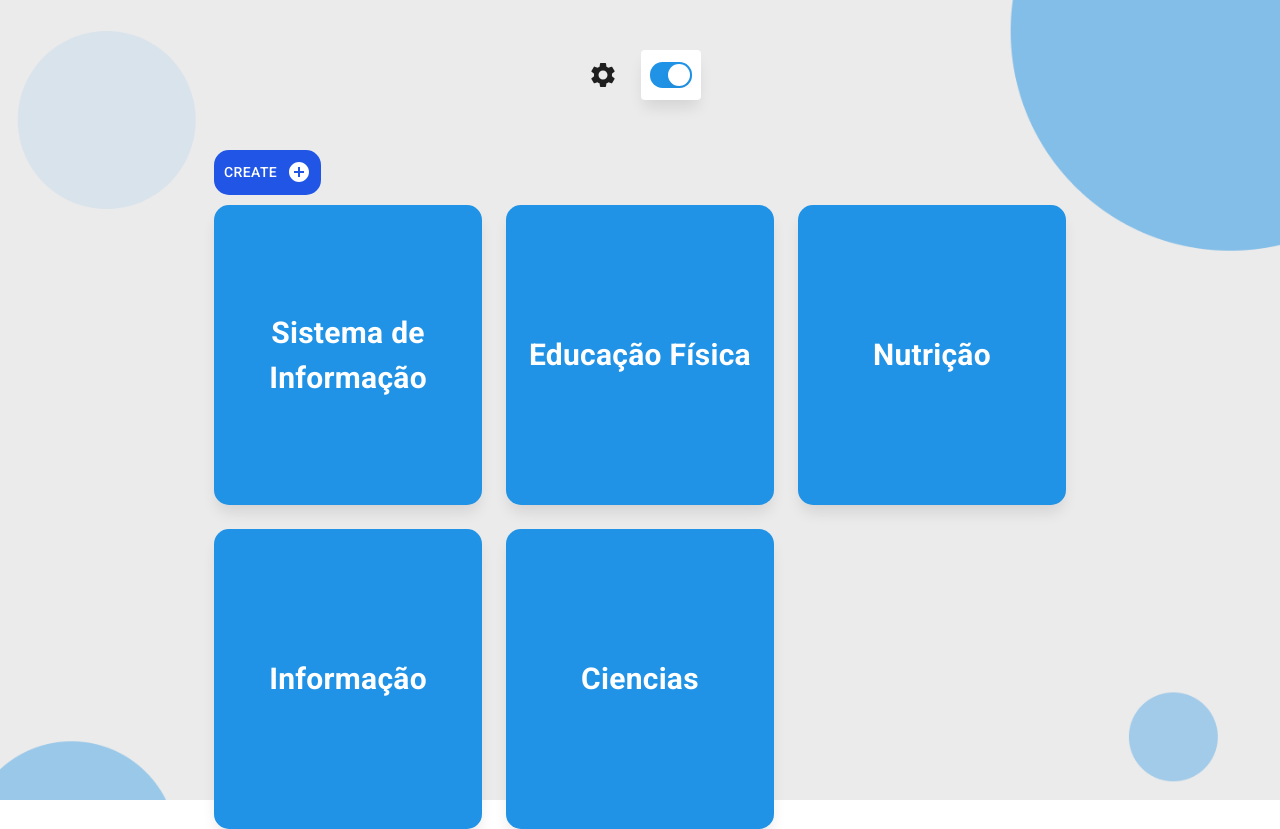
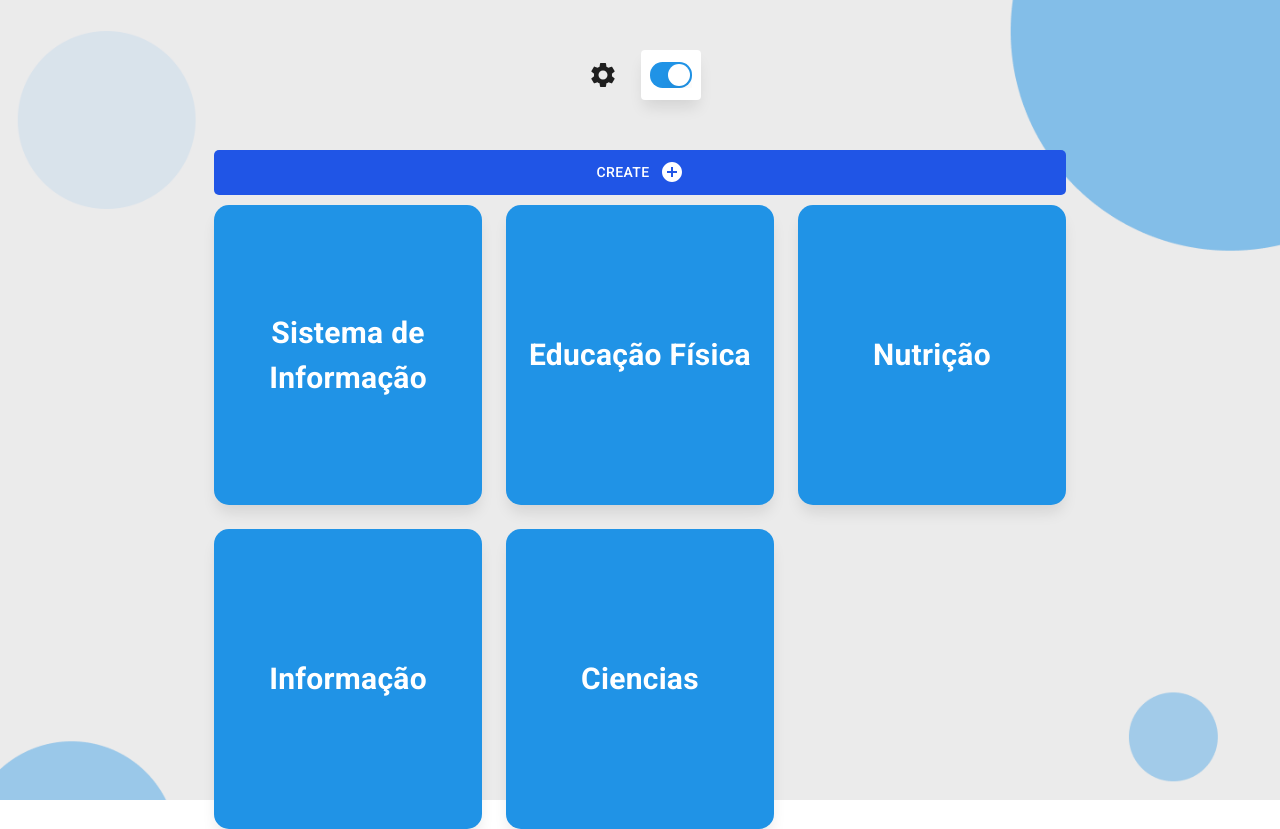
Before and after one commit to daviBorges2003/React-Project, a React (Create React App) app: page / in a window 1280 px wide. Built offline with nearby package versions, Linux system fonts and the light colour scheme; data requests are answered from the project's data file.

Commit message:
Components Changes

```diff
--- a/src/components/moleculas/Buttons/ButtonsPadrao.jsx
+++ b/src/components/moleculas/Buttons/ButtonsPadrao.jsx
@@ -3,9 +3,10 @@ import { styled } from '@mui/material/styles';
 import React from 'react';
 
 const CustomButtons = styled(Button)(({ theme }) => ({
+  width: '100%',
   padding: '10px',
   marginBottom: '10px',
-  borderRadius: '15px',
+  borderRadius: '5px',
   backgroundColor: theme.palette.primary.main,
   color: theme.palette.primary.contrastText,
   display: 'flex',
@@ -16,8 +17,8 @@ const CustomButtons = styled(Button)(({ theme }) => ({
   },
 }));
 
-function ButtonsPadrao({ children }) {
-  return <CustomButtons>{children}</CustomButtons>;
+function ButtonsPadrao({ children, click }) {
+  return <CustomButtons onClick={click}>{children}</CustomButtons>;
 }
 
 export default ButtonsPadrao;
```
